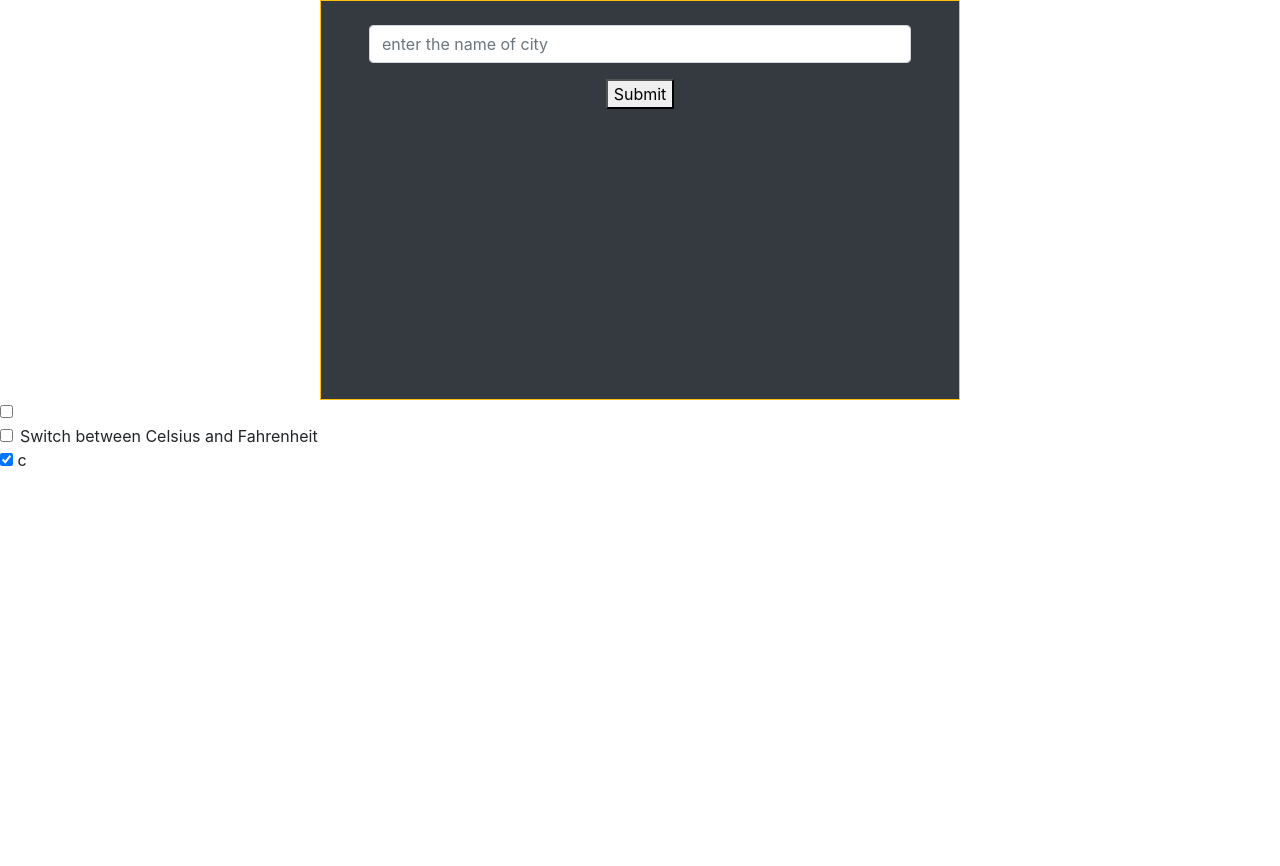
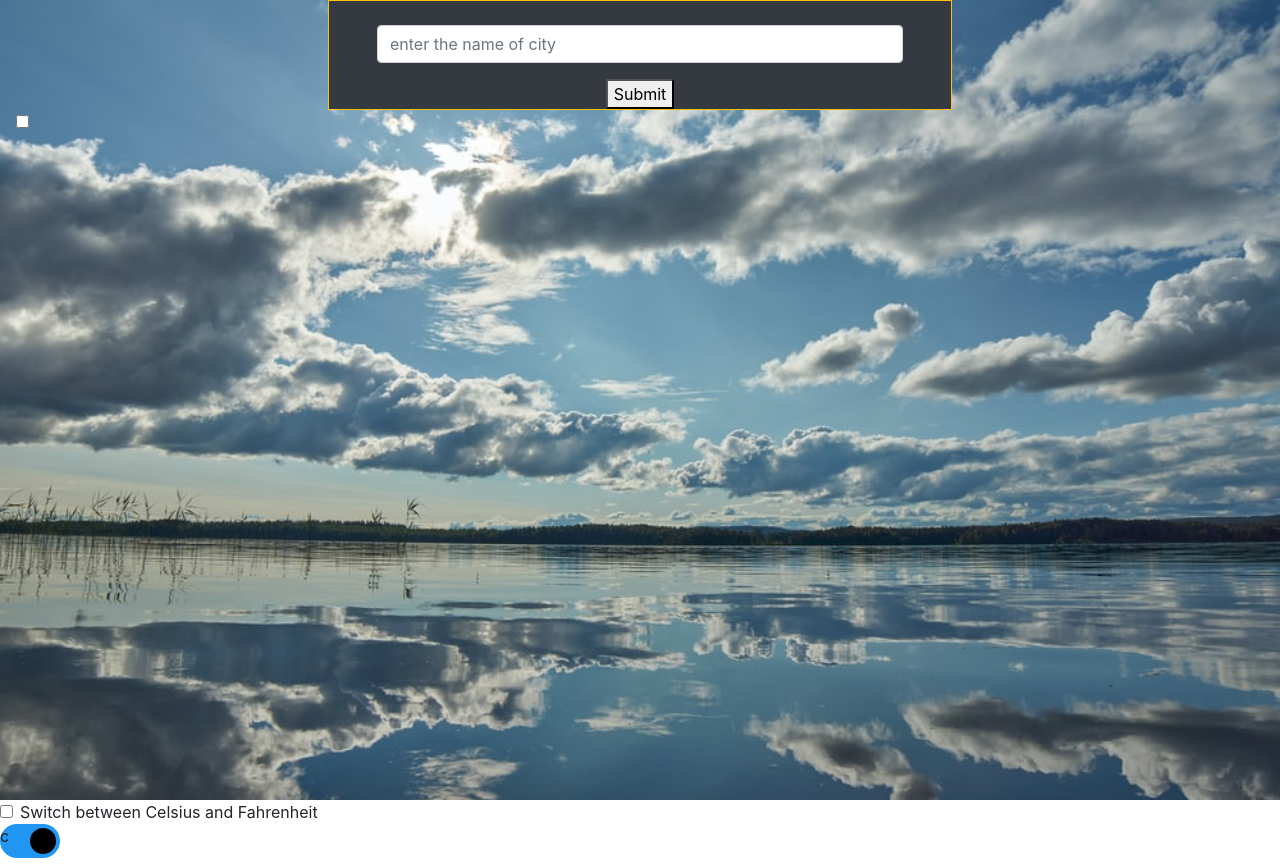
Before and after one commit to dibdas/weather-app, a plain HTML site: page index.html in a window 1280 px wide. Before the commit the page ends 800 px from the top, so only its background shows below. Drawn offline with nearby package versions, Linux system fonts and the light colour scheme.

Commit message:
modified style.css

```diff
--- a/style.css
+++ b/style.css
@@ -1,6 +1,6 @@
 
 
-#content {
+.weather-form-content {
     background: url(images/w2.jpeg);
 
     background-position: center;
@@ -13,9 +13,68 @@
   }
   .weather-container{
 
-      min-height:50vh;
+      min-height:10vh;
       width:50%;
       margin: auto;
       text-align: center;
 
   }
+  .switch {
+    position: relative;
+    display: inline-block;
+    width: 60px;
+    height: 34px;
+  }
+
+  .switch input {
+    opacity: 0;
+    width: 0;
+    height: 0;
+  }
+
+  .slider {
+    position: absolute;
+    cursor: pointer;
+    top: 0;
+    left: 0;
+    right: 0;
+    bottom: 0;
+    background-color: #ccc;
+    -webkit-transition: .4s;
+    transition: .4s;
+  }
+
+  .slider:before {
+    position: absolute;
+    content: "";
+    height: 26px;
+    width: 26px;
+    left: 4px;
+    bottom: 4px;
+    background-color: black;
+    -webkit-transition: .4s;
+    transition: .4s;
+  }
+
+  input:checked + .slider {
+    background-color: #2196F3;
+  }
+
+  input:focus + .slider {
+    box-shadow: 0 0 1px #2196F3;
+  }
+
+  input:checked + .slider:before {
+    -webkit-transform: translateX(26px);
+    -ms-transform: translateX(26px);
+    transform: translateX(26px);
+  }
+
+  /* Rounded sliders */
+  .slider.round {
+    border-radius: 34px;
+  }
+
+  .slider.round:before {
+    border-radius: 50%;
+  }
```
